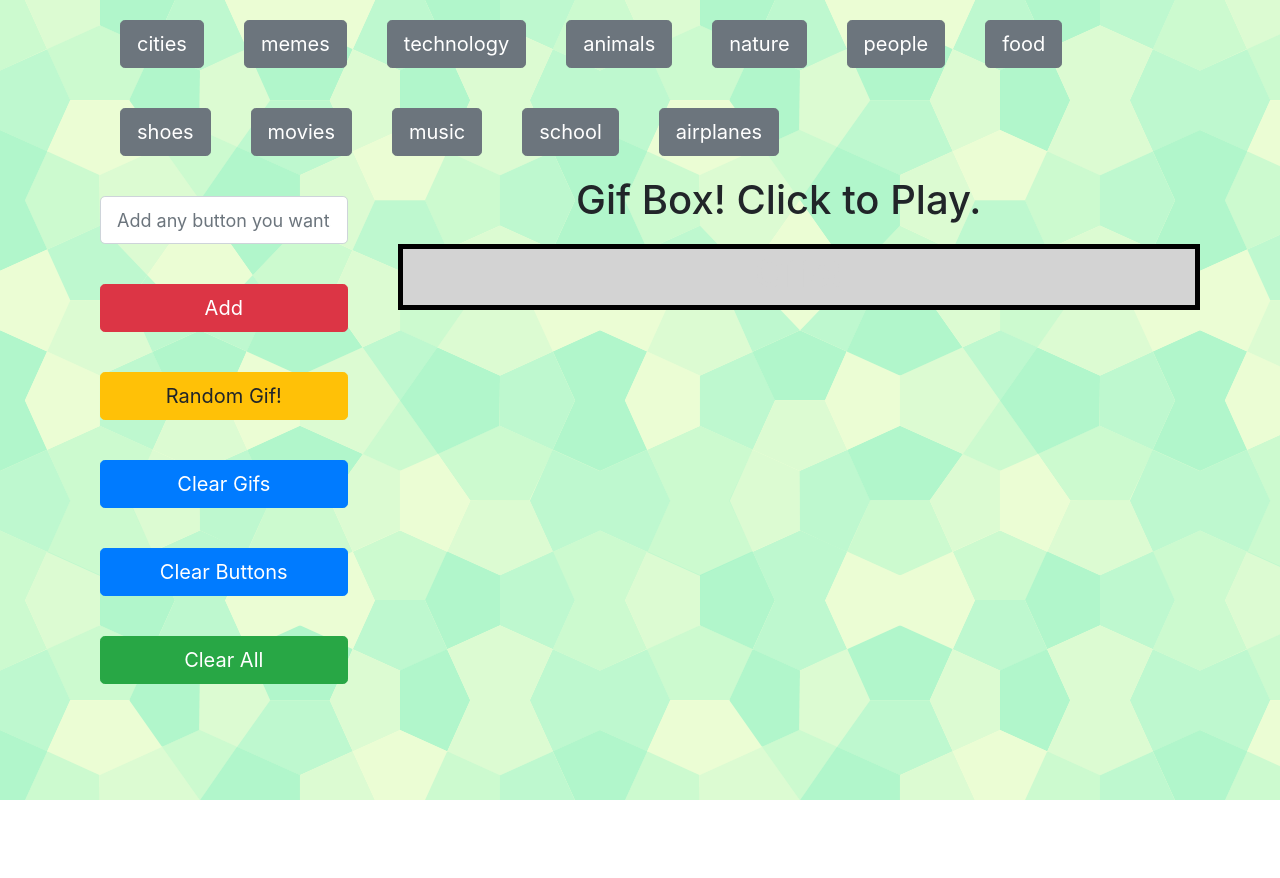
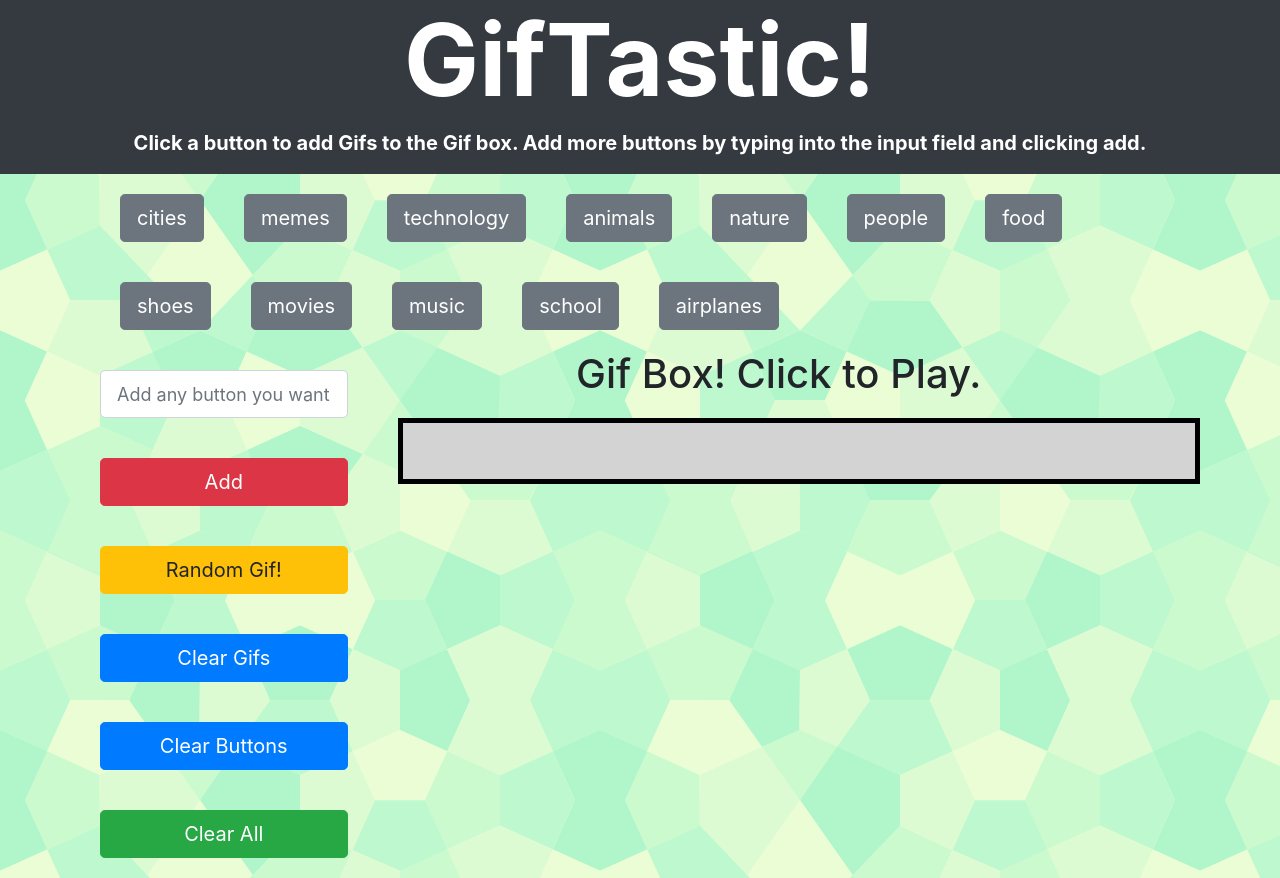
Before and after one commit to nicholasherrick/GifTastic, a plain HTML site: page index.html in a window 1280 px wide. Before the commit the page ends 800 px from the top, so only its background shows below. Drawn offline with nearby package versions, Linux system fonts and the light colour scheme.

Commit message:
added a title header

```diff
--- a/assets/css/style.css
+++ b/assets/css/style.css
@@ -1,5 +1,15 @@
 body {
     background-image: url(../images/congruent_pentagon.png);
+}
+
+#title {
+    font-size:100px;
+    font-weight: bold;
+}
+
+#title-text {
+    font-size: 20px;
+    font-weight: bold;
 }
 
 #box-title {
--- a/index.html
+++ b/index.html
@@ -14,6 +14,14 @@
     <script type="text/javascript" src="assets/javascript/app.js"></script>
 </head>
 <body>
+    <div class=" row mx-auto text-center bg-dark text-white">
+        <div id="header" class="container col-md-12">
+                <h1 id="title" class="display-4">GifTastic!</h1>
+                <p id="title-text" class="lead">Click a button to add Gifs to the Gif box. Add more buttons by typing into the input field and clicking add.</p>
+              </div>
+        </div>
+    </div>
+
     <div class="container row mx-auto">
         <div class="col-md-12" id="buttons-div">
 
```
